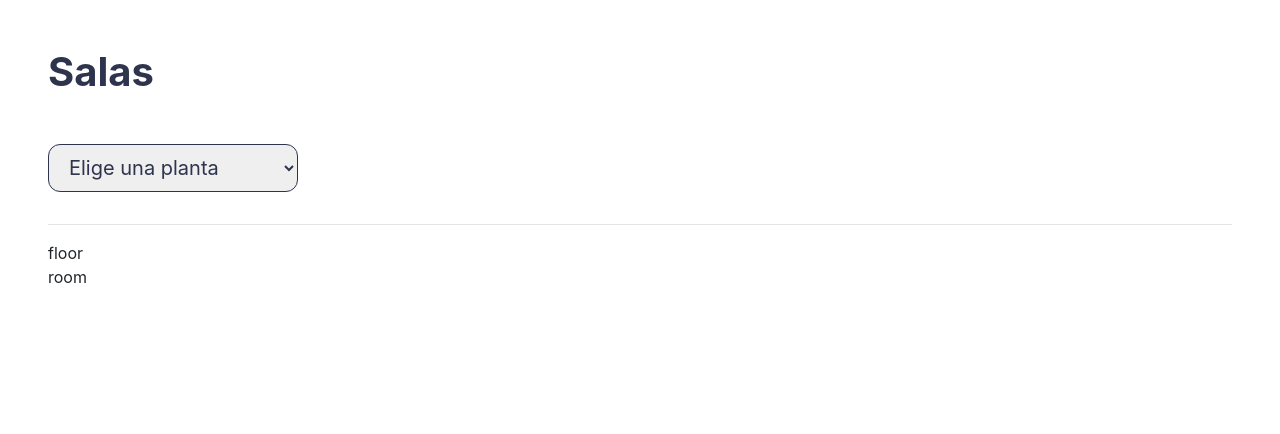
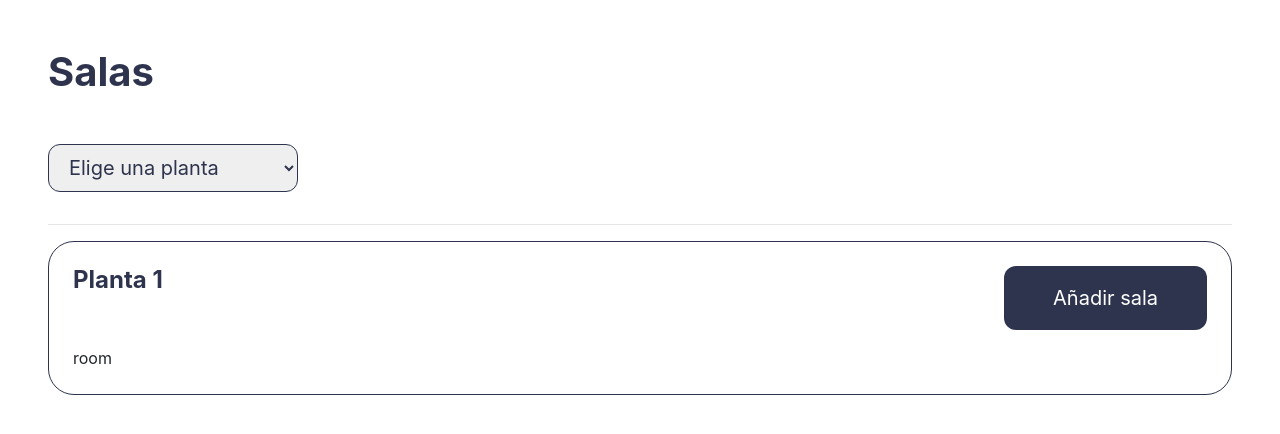
Before and after one commit to Im087/control-salas, a Vue app: page / in a window 1280 px wide. Shown: the top 434 px of the page. Built offline with nearby package versions, Linux system fonts and the light colour scheme.

Commit message:
update floor component

```diff
--- a/src/components/FloorComp/FloorComp.vue
+++ b/src/components/FloorComp/FloorComp.vue
@@ -1,6 +1,9 @@
 <template>
-  <div>
-    floor
+  <div class="floor-comp p-4">
+    <div class="d-flex justify-content-between mb-3">
+      <h2 class="floor-comp_title">Planta 1</h2>
+      <button class="floor-comp_add-button btn btn-lg px-5 py-3" type="button">Añadir sala</button>
+    </div>
     <Room-comp></Room-comp>
   </div>
 </template>
@@ -23,6 +26,21 @@ export default defineComponent({
 });
 </script>
 
-<style>
+<style lang="scss" scoped>
+.floor-comp {
+  border: #2e344d 1px solid;
+  border-radius: 26px;
 
+  &_title {
+    font-size: 1.5rem;
+    font-weight: bold;
+    color: #2e344d;
+  }
+
+  &_add-button {
+    background-color: #2e344d;
+    color: #fff;
+    border-radius: 12px;
+  }
+}
 </style>
```
